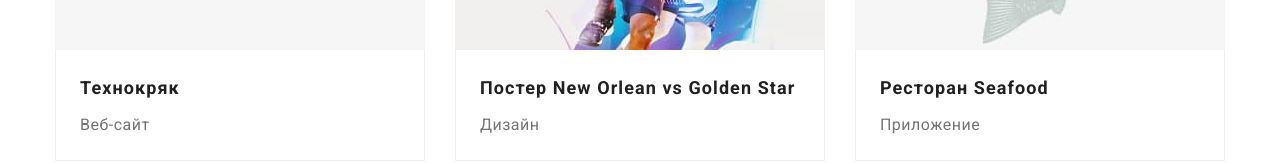
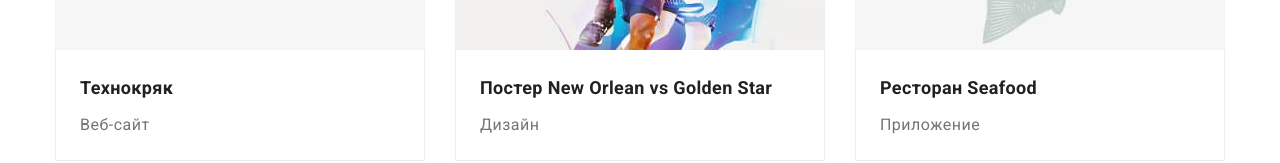
Before and after one commit to Vadim-Dudkevich/goit-markup-hw-07, a plain HTML site: page portfolio.html in a window 1280 px wide. Shown: the part 507-670 px from the top of the page. Drawn offline with nearby package versions, Linux system fonts and the light colour scheme.

Commit message:
Correction

```diff
--- a/sass/pages/_portfolio.scss
+++ b/sass/pages/_portfolio.scss
@@ -42,9 +42,7 @@
 }
 
 .portfolio-title {
-  font-size: 18px;
-  line-height: 2;
-  letter-spacing: 0.06em;
+  @include font(18px, 2, 0.06em);
 
   color: var(--second-text-color);
 }
```
Also changed, not shown: css/main.css, css/main.min.css, 2 other files.
